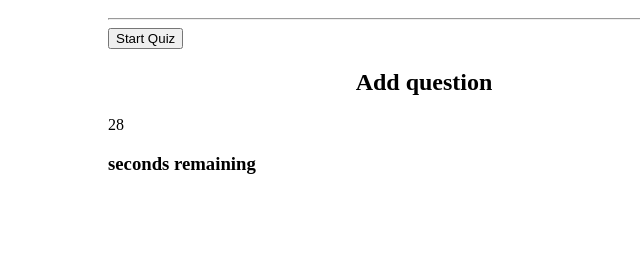
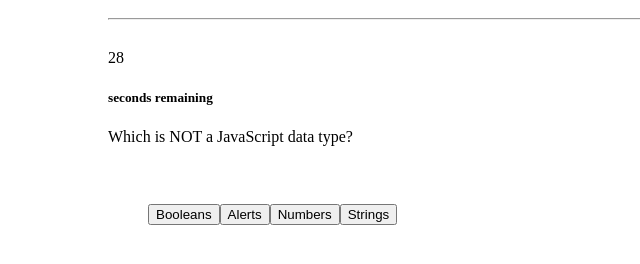
Before and after one commit to RickiBobbii/JavaScript-Quiz, a plain HTML site: page index.html in a window 1280 px wide. Both pictures are taken after a click on the button "Start Quiz". Shown: the part 88-352 px from the top of the page, without its empty margins (216-856 px from the left). Drawn offline with Linux system fonts and the light colour scheme.

Commit message:
added start page, questions, and check answer function

```diff
--- a/assets/script.js
+++ b/assets/script.js
@@ -1,10 +1,12 @@
 document.addEventListener('DOMContentLoaded',function() {
 
-var timer;
-var timerCount;
+var currentQuestion = 0;
+var timerCount = 30;
 var timerEl = document.querySelector("#timer-count");
 var startButton = document.querySelector("#start-button");
-
+var questionText = document.querySelector("#question-text");
+var userOptions = document.querySelector("#options");
+var userScore = document.querySelector("#user-score");
 
 //object array for questions and answers
 var questions = [
@@ -14,41 +16,40 @@ var questions = [
         answer: "Alerts"
     },
     {
-        question: "Which is NOT a JavaScript data type?",
-        choices: ["Booleans","Alerts","Numbers","Strings"],
-        answer: "Alerts"
+        question: "How do you write an IF statement in JavaScript?",
+        choices: ["if i = 4","if i = 4 then","if i === 4","if (i === 4)"],
+        answer: "if (i === 4)"
     },
     {
-        question: "Which is NOT a JavaScript data type?",
-        choices: ["Booleans","Alerts","Numbers","Strings"],
-        answer: "Alerts"
+        question: "How would you write an IF statement NOT equal to 4?",
+        choices: ["if ( i > 4)","if (i != 4)","if (i >= 4)","if i =! 4"],
+        answer: "if (i != 4)"
     },
     {
-        question: "Which is NOT a JavaScript data type?",
-        choices: ["Booleans","Alerts","Numbers","Strings"],
-        answer: "Alerts"
+        question: "How can you add a comment in JavaScipt?",
+        choices: ["//Comment here","!--Comment here--","~Comment here","(Comment here)"],
+        answer: "//Comment here"
     },
     {
-        question: "Which is NOT a JavaScript data type?",
-        choices: ["Booleans","Alerts","Numbers","Strings"],
-        answer: "Alerts"
+        question: "How do you declare a JavaScript variable?",
+        choices: ["userName","v userName","var userName","variable userName"],
+        answer: "var userName"
     }
 
 ];
 
 //Start page and start button
+function startQuiz() {
 
-
-function startQuiz(){
-    timerCount = 30;
     startTimer();
+    displayQuestion();
 };
 //submit event listener to check startQuiz
 //document.getElementById('#quiz-form').addEventListener('click', startQuiz);
 
 //function for Timer
 function startTimer() {
-    timer = setInterval(function(){
+   var timer = setInterval(function(){
         timerCount--;
         timerEl.textContent = timerCount;
         if (timerCount <= 0) {
@@ -59,13 +60,45 @@ function startTimer() {
 };
 
 //function to display question
-//function displayQuestion(){};
+let currentChoice = [];
 
-//function to check answer
-//function checkAnswer(){};
-// submit event listener to check answer
-//document.getElementById('#quiz-form').addEventListener('click', checkAnswer);
+function displayQuestion(){
+    startButton.style.visibility = 'hidden';
+    questionText.innerHTML = questions[currentQuestion].question;
+    currentChoice = questions[currentQuestion].choices;
+    let choiceList = "";
+    for ( i = 0; i < currentChoice.length; i++) {
+        choiceList += "<button type='button' id='btn'>" + currentChoice[i] + "</button>";
+    }
+    userOptions.innerHTML = choiceList;
+    console.log(choiceList);
 
+    //function and Event listener to check Answer
+    document.querySelectorAll("#btn").forEach(function(button) {button.addEventListener("click", function(event){
+
+            var selectedAnswer = event.target.textContent;
+            var correctAnswer = questions[currentQuestion].answer;
+            if (currentChoice.includes(selectedAnswer)) {
+                if (selectedAnswer === correctAnswer){
+                    if (currentQuestion <= questions.length) {
+                        currentQuestion++;
+                        console.log("Answer is correct: ", selectedAnswer);
+                        if (currentQuestion === questions.length) {
+                            return alert("Quiz complete, last answer was " + selectedAnswer);
+
+                        }else{
+                            displayQuestion();
+                        }
+                    }
+                }else {
+                    return alert("Try again");
+                }
+            }
+        console.log("Q index is:", currentQuestion);
+    });
+    });
+
+};
 
 //Score screen and submit box for initials
 
--- a/index.html
+++ b/index.html
@@ -10,22 +10,26 @@
     <main>
       <h1>JavaScript Quiz</h1>
       <hr />
-
+      <!-- Start  -->
       <button id="start-button">Start Quiz</button>
 
-      <h2>Add question</h2>
+      <!-- Timer -->
       <div id= "timer">
-        <div id= "timer-text">
+        <div id= "timer-text"></div>
         <div id="timer-count">30</div>
-        <h3>seconds remaining</h3>
+        <h5>seconds remaining</h5>
       </div>
-        <form id="quiz-form">
-          <div id="question"></div>
-          <ul id="choices">
+      <!-- Question form -->
+      <form id="quiz-form">
+        <div id="question-text"></div>
+        <ul id="options">
 
-          </ul>
-        </form>
+        </ul>
+      </form>
+      <!-- Score -->
+      <div id="user-score">
 
+      </div>
       </main>
       <script type="text/javascript" src="./assets/script.js"></script>
 </body>
```
